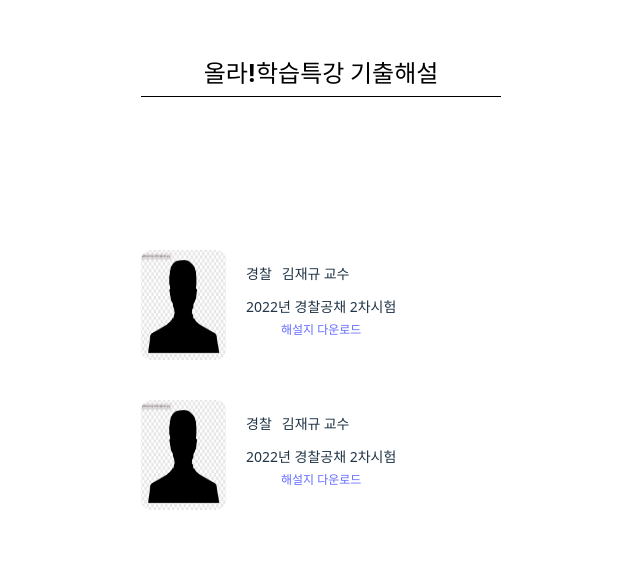
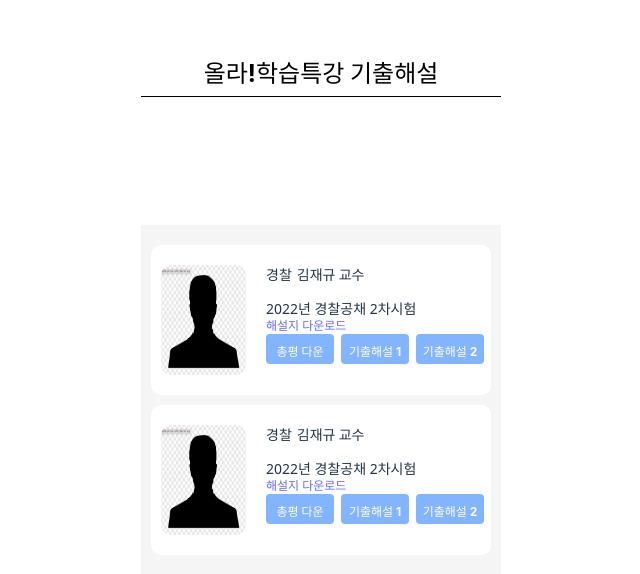
Before and after one commit to FinalProject-8/FrontEnd_Final, a React (Vite) app: page /commentary in a window 1280 px wide. Shown: the top 574 px of the page, without its empty margins (319-959 px from the left). Built offline with nearby package versions, Linux system fonts and the light colour scheme; no server answers.

Commit message:
Feat: [#2] ListBox 제작

```diff
--- a/src/components/mobile/commentary/ListBox.tsx
+++ b/src/components/mobile/commentary/ListBox.tsx
@@ -17,16 +17,23 @@ const ListBox = (props: Props) => {
   return (
     <Box>
       <Image src='./public/people.png' alt='교수사진' />
-      <div>
+      <Info>
         <Title>
           <p>{props.class}</p>
           <p>{props.instructorName} 교수</p>
         </Title>
-        <Lecture>{props.lectureName}</Lecture>
-        <Download href='https://docs.google.com/document/d/1Iqg4xigtQIZxsc6q92BV1AaBHdeywfNIAJwZ1QLgxpA/edit'>
-          해설지 다운로드
-        </Download>
-      </div>
+        <Desc>
+          <Lecture>{props.lectureName}</Lecture>
+          <Download href='https://docs.google.com/document/d/1Iqg4xigtQIZxsc6q92BV1AaBHdeywfNIAJwZ1QLgxpA/edit'>
+            해설지 다운로드
+          </Download>
+          <Buttons>
+            <Button>총평 다운</Button>
+            <Button>기출해설 1</Button>
+            <Button>기출해설 2</Button>
+          </Buttons>
+        </Desc>
+      </Info>
     </Box>
   );
 };
@@ -36,21 +43,30 @@ const Box = styled.div`
   height: 150px;
   border-radius: 10px;
   display: flex;
-  gap: 20px;
+  gap: 10px;
+  background-color: white;
+  margin: 10px 0;
 `;
 const Image = styled.img`
   width: 85px;
   height: 110px;
   border-radius: 10px;
+  margin: auto 10px;
+`;
+const Info = styled.div`
+  margin-top: 5px;
 `;
 const Title = styled.div`
   display: flex;
-  gap: 10px;
+  gap: 5px;
   font-size: 14px;
   font-weight: 700;
-  line-height: 19px;
-  letter-spacing: 0em;
   text-align: left;
+`;
+const Desc = styled.div`
+  display: flex;
+  flex-direction: column;
+  align-items: flex-start;
 `;
 const Lecture = styled.div`
   font-family: Noto Sans;
@@ -58,7 +74,6 @@ const Lecture = styled.div`
   font-weight: 400;
   line-height: 19px;
   letter-spacing: 0em;
-  text-align: left;
 `;
 const Download = styled.a`
   font-family: Noto Sans;
@@ -67,4 +82,20 @@ const Download = styled.a`
   line-height: 16px;
   letter-spacing: 0em;
 `;
+const Buttons = styled.div`
+  display: flex;
+  gap: 7px;
+`;
+const Button = styled.button`
+  width: 68px;
+  height: 30px;
+  background: #83b4ff;
+  border-radius: 4px;
+  font-weight: 700;
+  font-size: 12px;
+  display: flex;
+  justify-content: center;
+  color: #ffffff;
+  white-space: nowrap;
+`;
 export default ListBox;
--- a/src/pages/mobile/commentary/index.tsx
+++ b/src/pages/mobile/commentary/index.tsx
@@ -15,5 +15,8 @@ const commentaryIndex = (prop: prop) => {
 const Wrap = styled.div`
   width: 360px;
   display: flex;
+  background-color: #f5f5f5;
+  justify-content: center;
+  padding: 10px 0;
 `;
 export default commentaryIndex;
```
